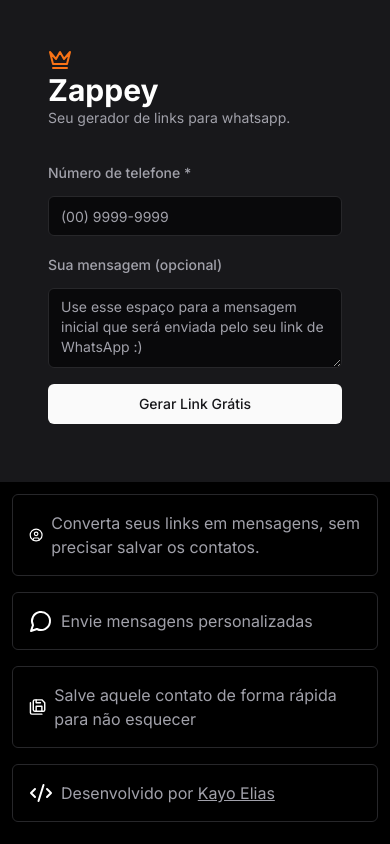
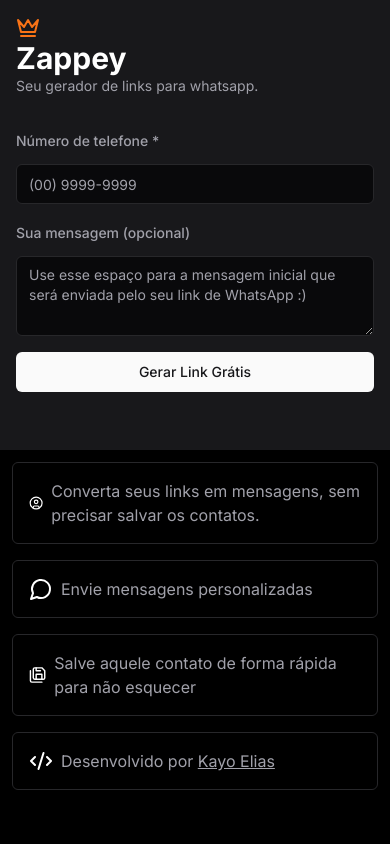
Before and after one commit to OyakSaile/whatsapp-link-converter-nextjs, a Next.js app: page / in a window 390 px wide. Built offline with nearby package versions, Linux system fonts and the light colour scheme.

Commit message:
feat: responsivity

```diff
--- a/src/app/components/FormCreateLink/index.tsx
+++ b/src/app/components/FormCreateLink/index.tsx
@@ -92,7 +92,7 @@
             </h2>
           </CardHeader>
           <CardContent>
-            <div className="flex gap-2 items-center">
+            <div className="flex gap-2 lg:items-center lg:flex-row flex-col items-start">
               <Link size={44} />
               <div>
                 <h2>Link Gerado com sucesso:</h2>
--- a/src/app/page.tsx
+++ b/src/app/page.tsx
@@ -11,7 +11,7 @@
 export default function Home() {
   return (
     <main className="grid dark bg-primary-foreground grid-cols-1 lg:grid-cols-2 min-h-screen">
-      <div className="p-12 lg:p-24">
+      <div className="p-4 lg:p-24">
         <h1 className="text-white text-3xl max-w-md font-bold">
           <CrownIcon className="text-orange-500" /> Zappey
         </h1>
```
